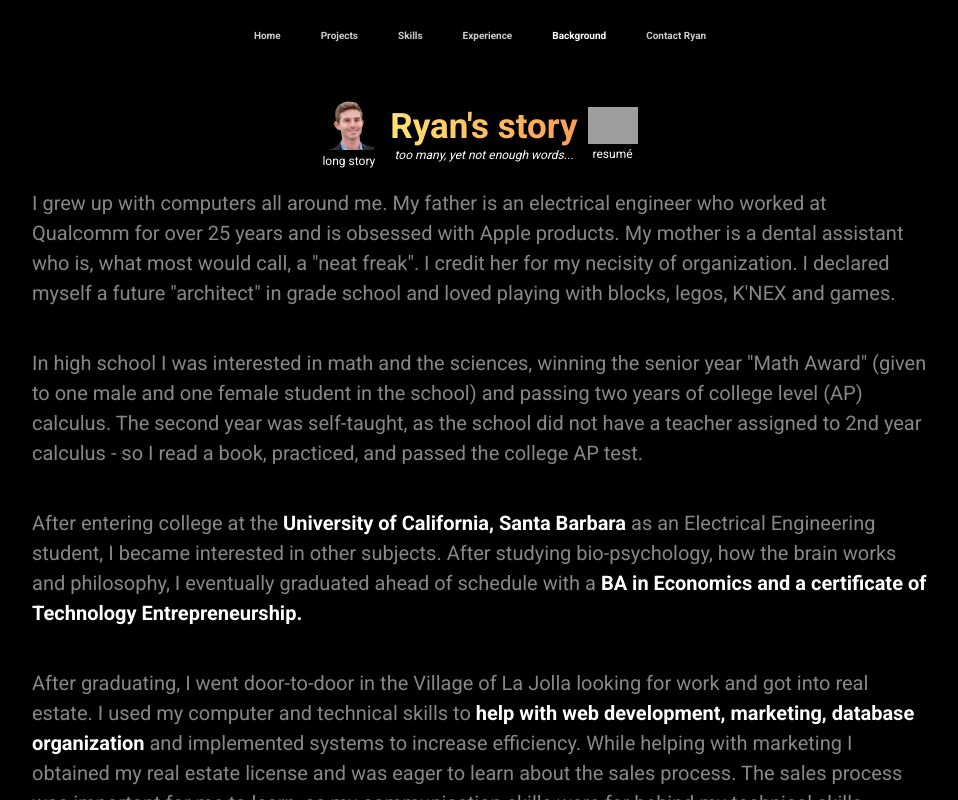
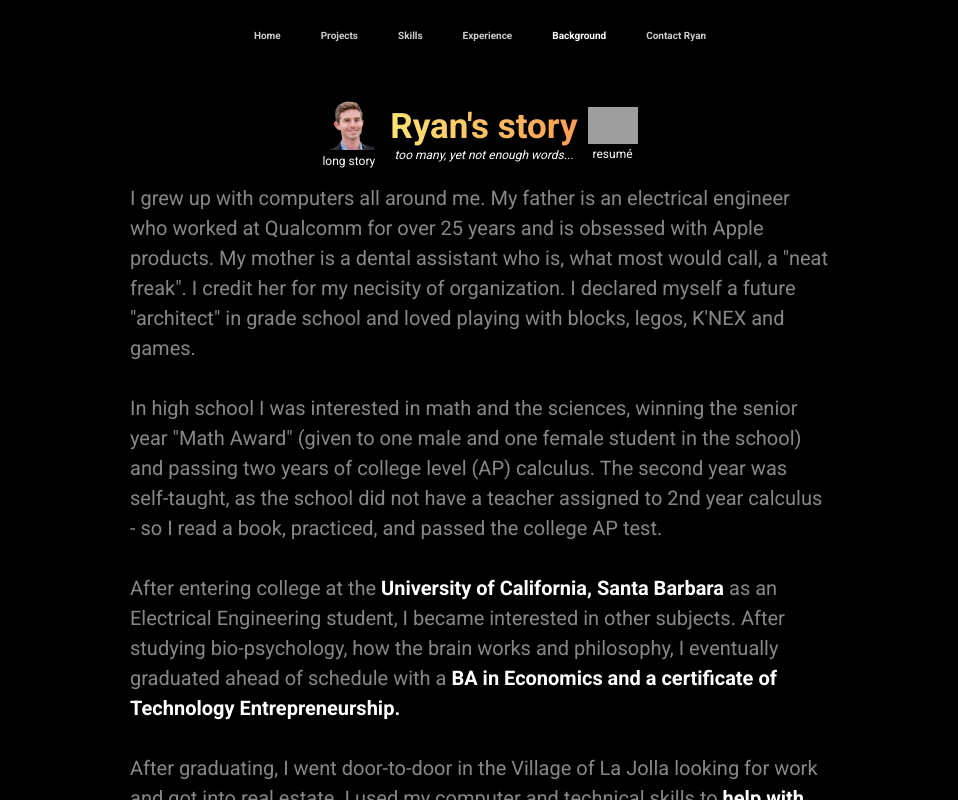
Before and after one commit to RyanPinPB/portfolio, a React (Create React App) app: page /background in a window 1280 px wide. Both pictures are taken after a click on the element "short story". Shown: the top 800 px of the page, without its empty margins (160-1118 px from the left). Built offline with nearby package versions, Linux system fonts and the light colour scheme; grey boxes are pictures that could not be loaded; a web font is replaced by a local one.

Commit message:
updated intro animation to check global state. changed background story animation

```diff
--- a/src/components/Background/Background.js
+++ b/src/components/Background/Background.js
@@ -1,5 +1,6 @@
-import React, { useState } from 'react';
-// import { useTransition, animated } from 'react-spring';
+import React, { useState, Fragment, useEffect } from 'react';
+import { useSpring, animated } from 'react-spring';
+import { useGlobalState, useGlobalStateUpdate } from '../Context/GlobalState';
 
 import './Background.scss';
 import ryanHead from '../../assets/images/background/ryanPearsonHead.png';
@@ -7,21 +8,39 @@ import pdf from '../../assets/icons/pdf.png';
 import resume from '../../assets/documents/resume.pdf';
 
 const Background = (props) => {
+  const visited = useGlobalState();
+  const toggleVisited = useGlobalStateUpdate();
+
+  useEffect(() => {
+    return () => {
+      if (!visited) {
+        toggleVisited();
+      }
+    };
+  }, [visited, toggleVisited]);
+
   const [shortVersion, setShortVersion] = useState(true);
 
   const changeStoryVersion = () => {
     setShortVersion(!shortVersion);
   };
 
-  let content = 'Loading story...';
-  let storyLength = 'short story';
-  if (shortVersion) {
-    storyLength = 'short story';
-    content = (
-      <div className='bgShort'>
+  const shortStoryAnimation = useSpring({
+    opacity: shortVersion ? 1 : 0,
+    transform: shortVersion ? `translateY(0%)` : `translateY(-100%)`,
+    config: { duration: 500, delay: 500 },
+  });
+  const longStoryAnimation = useSpring({
+    transform: !shortVersion ? `translateY(0%)` : `translateY(-100%)`,
+    opacity: !shortVersion ? 1 : 0,
+    config: { duration: 500 },
+  });
+
+  let shortStory = (
+    <Fragment>
       <p>
-          Made first website in 2000. Started using Photoshop in 2005 and
-          casually played around with website code.
+        Made first website in 2000. Started using Photoshop in 2005 and casually
+        played around with website code.
       </p>
       <p>
         Graduated from
@@ -34,8 +53,8 @@ const Background = (props) => {
         Learned some C++ and Matlab in college.
       </p>
       <p>
-          Got into real estate. Learned that the prospecting process of sales
-          was frustrating.
+        Got into real estate. Learned that the prospecting process of sales was
+        frustrating.
       </p>
       <p>Switched focus to digital marketing.</p>
       <p>
@@ -71,30 +90,30 @@ const Background = (props) => {
           {' '}
           TeamTreehouse
         </a>{' '}
-          and other resources to learn as many useful languages and tools as
-          time permits.
+        and other resources to learn as many useful languages and tools as time
+        permits.
       </p>
-      </div>
+      <p>Living in Pacific Beach, San Diego and looking for work.</p>
+    </Fragment>
   );
-  } else {
-    storyLength = 'long story';
-    content = (
-      <div className='bgLong'>
+
+  let longStory = (
+    <Fragment>
       <p>
         I grew up with computers all around me. My father is an electrical
         engineer who worked at Qualcomm for over 25 years and is obsessed with
-          Apple products. My mother is a dental assistant who is, what most
-          would call, a "neat freak". I credit her for my necisity of
-          organization. I declared myself a future "architect" in grade school
-          and loved playing with blocks, legos, K'NEX and games.
+        Apple products. My mother is a dental assistant who is, what most would
+        call, a "neat freak". I credit her for my necisity of organization. I
+        declared myself a future "architect" in grade school and loved playing
+        with blocks, legos, K'NEX and games.
       </p>
       <p>
         In high school I was interested in math and the sciences, winning the
         senior year "Math Award" (given to one male and one female student in
         the school) and passing two years of college level (AP) calculus. The
         second year was self-taught, as the school did not have a teacher
-          assigned to 2nd year calculus - so I read a book, practiced, and
-          passed the college AP test.
+        assigned to 2nd year calculus - so I read a book, practiced, and passed
+        the college AP test.
       </p>
       <p>
         After entering college at the
@@ -107,31 +126,29 @@ const Background = (props) => {
         </strong>
       </p>
       <p>
-          After graduating, I went door-to-door in the Village of La Jolla
-          looking for work and got into real estate. I used my computer and
-          technical skills to{' '}
+        After graduating, I went door-to-door in the Village of La Jolla looking
+        for work and got into real estate. I used my computer and technical
+        skills to{' '}
         <strong>
           help with web development, marketing, database organization
         </strong>{' '}
         and implemented systems to increase efficiency. While helping with
-          marketing I obtained my real estate license and was eager to learn
-          about the sales process. The sales process was important for me to
-          learn, as my communication skills were far behind my technical skills.
-          Prospecting leads and building relationships all while learning the
-          real estate contracts and elements of a sale was exciting for several
-          years.
+        marketing I obtained my real estate license and was eager to learn about
+        the sales process. The sales process was important for me to learn, as
+        my communication skills were far behind my technical skills. Prospecting
+        leads and building relationships all while learning the real estate
+        contracts and elements of a sale was exciting for several years.
       </p>
 
       <p>
         However, I soon learned that the prospecting process of sales is
         frustrating for me and seemed like an inneficient use of time. My
         <strong> focus shifted towards digital marketing</strong> and I became
-          interested in learning about SEO, PPC, social media and web
-          development.
+        interested in learning about SEO, PPC, social media and web development.
       </p>
       <p>
-          I thoroughly enjoy web development, and I'm continuously taking
-          classes from
+        I thoroughly enjoy web development, and I'm continuously taking classes
+        from
         <a
           href='https://www.codecademy.com/'
           rel='noopener noreferrer'
@@ -158,21 +175,19 @@ const Background = (props) => {
           {' '}
           TeamTreehouse{' '}
         </a>
-          and other resources to learn as many useful languages and tools as
-          time permits. I am a life-long learner who's{' '}
+        and other resources to learn as many useful languages and tools as time
+        permits. I am a life-long learner who's{' '}
         <strong>
           always interested in expanding my knowledge and taking on projects.
         </strong>
       </p>
-      </div>
+      <p>I live in Pacific Beach, San Diego and am looking for work.</p>
+    </Fragment>
   );
-  }
 
-  // const transitions = useTransition({
-  //   from: { opacity: 0, transform: 'translate3d(100%,0,0)' },
-  //   enter: { opacity: 1, transform: 'translate3d(0%,0,0)' },
-  //   leave: { opacity: 0, transform: 'translate3d(-50%,0,0)' },
-  // });
+  let storyLength = 'short story';
+
+  shortVersion ? (storyLength = 'short story') : (storyLength = 'long story');
 
   return (
     <section id='bg-content'>
@@ -192,7 +207,15 @@ const Background = (props) => {
           </a>
         </div>
       </div>
-      {content}
+      {shortVersion ? (
+        <animated.div style={shortStoryAnimation} className='story'>
+          {shortStory}
+        </animated.div>
+      ) : (
+        <animated.div style={longStoryAnimation} className='story'>
+          {longStory}
+        </animated.div>
+      )}
     </section>
   );
 };
--- a/src/components/Background/Background.scss
+++ b/src/components/Background/Background.scss
@@ -64,6 +64,7 @@
   font-size: 1.8rem;
   line-height: 1.4;
   color: rgba(135, 135, 135, 1);
+  margin: 15px 0;
   strong {
     color: var(--white);
   }
@@ -77,18 +78,36 @@
   }
 }
 
-.bgShort {
+.story {
+  display: flex;
   flex-direction: column;
   max-width: 700px;
   margin: auto;
   line-height: 1;
+  text-align: left;
+  // transition: opacity 0.5s ease-in-out, transform 0.5s ease-in-out;
+  // opacity: 0;
+  // transform: translateY(0%);
 }
 
-.bgLong {
-  display: flex;
-  flex-direction: column;
-  text-align: left;
-}
+// .bgShort {
+//   flex-direction: column;
+//   max-width: 700px;
+//   margin: auto;
+//   line-height: 1;
+//   // transition: opacity 0.5s ease-in-out, transform 0.5s ease-in-out;
+//   // opacity: 0;
+//   // transform: translateY(0%);
+// }
+
+// .bgLong {
+//   display: flex;
+//   flex-direction: column;
+//   text-align: left;
+//   // transition: opacity 0.5s ease-in-out, transform 0.5s ease-in-out;
+//   // opacity: 0;
+//   // transform: translateY(0%);
+// }
 
 @media (min-width: 600px) {
   #bg-content {
@@ -160,6 +179,6 @@
 @media (min-width: 1350px) {
   #bg-content p {
     font-size: 2.6rem;
-    line-height: 1.4;
+    line-height: 1.3;
   }
 }
--- a/src/components/Contact/Contact.scss
+++ b/src/components/Contact/Contact.scss
@@ -46,7 +46,7 @@
   @include fluid-type($min-font-size: 100px, $max-font-size: 700px);
   transform: translate3D(0, -50%, 0);
   // -webkit-text-stroke: 4px rgba(255, 255, 255, 0.08);
-  filter: drop-shadow(2px 2px 2px rgba(255, 255, 255, 0.1));
+  filter: drop-shadow(2px 2px 2px rgba(255, 255, 255, 0.2));
   cursor: none;
   transition: opacity 2s ease-in-out;
 }
--- a/src/components/Projects/Projects.js
+++ b/src/components/Projects/Projects.js
@@ -1,10 +1,21 @@
-import React from 'react';
+import React, { useEffect } from 'react';
 import { Link } from 'react-router-dom';
 import { useSpring, animated } from 'react-spring';
+import { useGlobalState, useGlobalStateUpdate } from '../Context/GlobalState';
 
 import './Projects.scss';
 
 const Projects = (props) => {
+  const visited = useGlobalState();
+  const toggleVisited = useGlobalStateUpdate();
+
+  useEffect(() => {
+    return () => {
+      if (!visited) {
+        toggleVisited();
+      }
+    };
+  }, [visited, toggleVisited]);
   const fadeIn = useSpring({ opacity: 1, from: { opacity: 0 } });
 
   const slideUp = useSpring({
--- a/src/components/Skills/Skills.js
+++ b/src/components/Skills/Skills.js
@@ -1,7 +1,18 @@
-import React from 'react';
+import React, { useEffect } from 'react';
+import { useGlobalState, useGlobalStateUpdate } from '../Context/GlobalState';
 import './Skills.scss';
 
 const Skills = (props) => {
+  const visited = useGlobalState();
+  const toggleVisited = useGlobalStateUpdate();
+
+  useEffect(() => {
+    return () => {
+      if (!visited) {
+        toggleVisited();
+      }
+    };
+  }, [visited, toggleVisited]);
   setTimeout(() => {
     document.querySelectorAll('.chart-skill').forEach((skill) => {
       skill.style.height = skill.getAttribute('data-level') + '%';
--- a/src/containers/Main/Main.js
+++ b/src/containers/Main/Main.js
@@ -2,6 +2,10 @@ import React, { useContext } from 'react';
 import { __RouterContext } from 'react-router';
 import { Route, Switch } from 'react-router-dom';
 import { useTransition, animated } from 'react-spring';
+// import {
+//   useGlobalState,
+//   useGlobalStateUpdate,
+// } from '../../components/Context/GlobalState';
 // import { useCallback } from 'react';
 // import { useSpring, interpolate } from 'react-spring';
 // import { useTheme, useThemeUpdate } from '../../components/Context/GlobalTheme';
--- a/src/index.scss
+++ b/src/index.scss
@@ -63,11 +63,8 @@ body {
   font-family: 'Roboto', sans-serif;
   -webkit-font-smoothing: antialiased;
   -moz-osx-font-smoothing: grayscale;
-  background-color: var(--white);
-  // background-color: var(--black);
+  background-color: var(--black);
   color: var(--white);
-  // transition: background-color 1s var(----cubic);
-  transition: background-color 2s cubic-bezier(0.66, 0.01, 0.99, 0.2);
 }
 
 code {
```
Also changed, not shown: src/App.js (+3 -7 lines), src/components/Contact/Contact.js (+14 -1 lines), src/components/Context/GlobalState.js (+5 -10 lines), src/components/Experience/Experience.js (+12 -1 lines), src/components/Home/Home.js (+15 -5 lines). Lines whose indentation alone changed are shown as unchanged.
